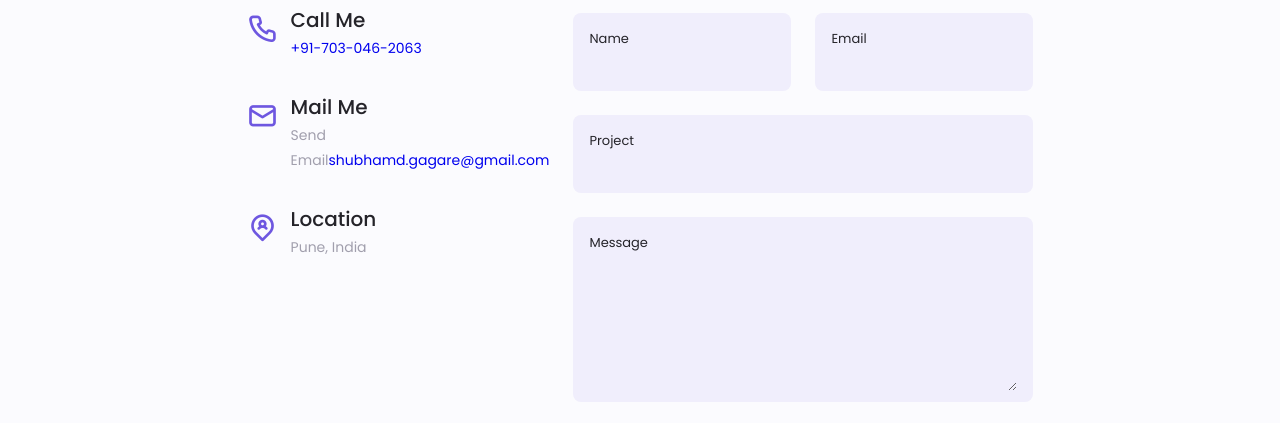
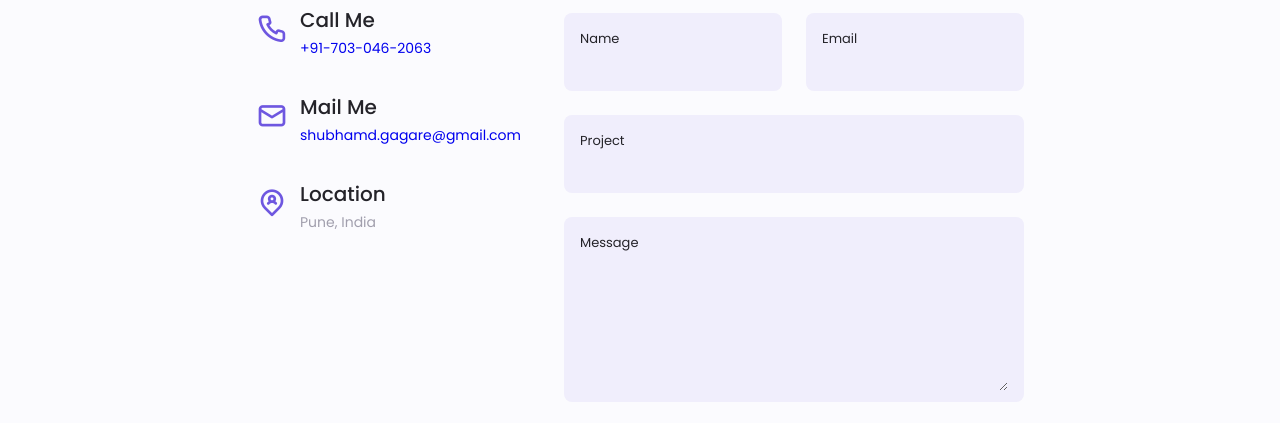
Before and after one commit to Shubhamdgagare/portfolio_website, a plain HTML site: page index.html in a window 1280 px wide. Shown: the part 4720-5143 px from the top of the page. Drawn offline with nearby package versions, Linux system fonts and the light colour scheme.

Commit message:
updated anchor tag

```diff
--- a/index.html
+++ b/index.html
@@ -604,7 +604,7 @@
                         <i class="uil uil-envelope-alt contact__icon"></i>
                         <div>
                             <h3 class="contact__title">Mail Me</h3>
-                            <span class="contact__subtitle">Send Email<a href = "mailto: shubhamd.gagare@gmail.com">shubhamd.gagare@gmail.com</a></span>
+                            <span class="contact__subtitle"><a href = "mailto: shubhamd.gagare@gmail.com">shubhamd.gagare@gmail.com</a></span>
                         </div>
                     </div>
                     <div class="contact__information">
```
